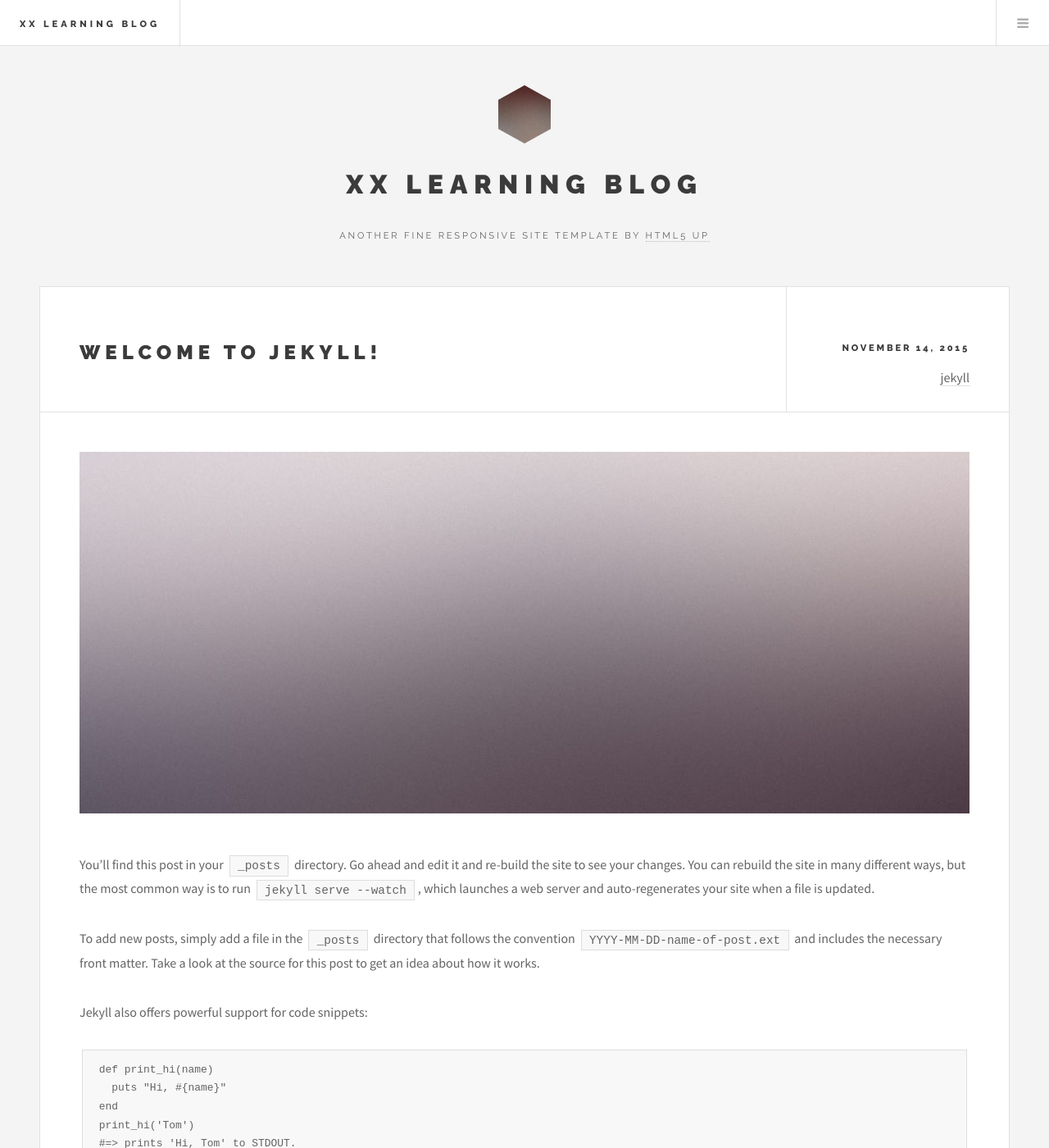
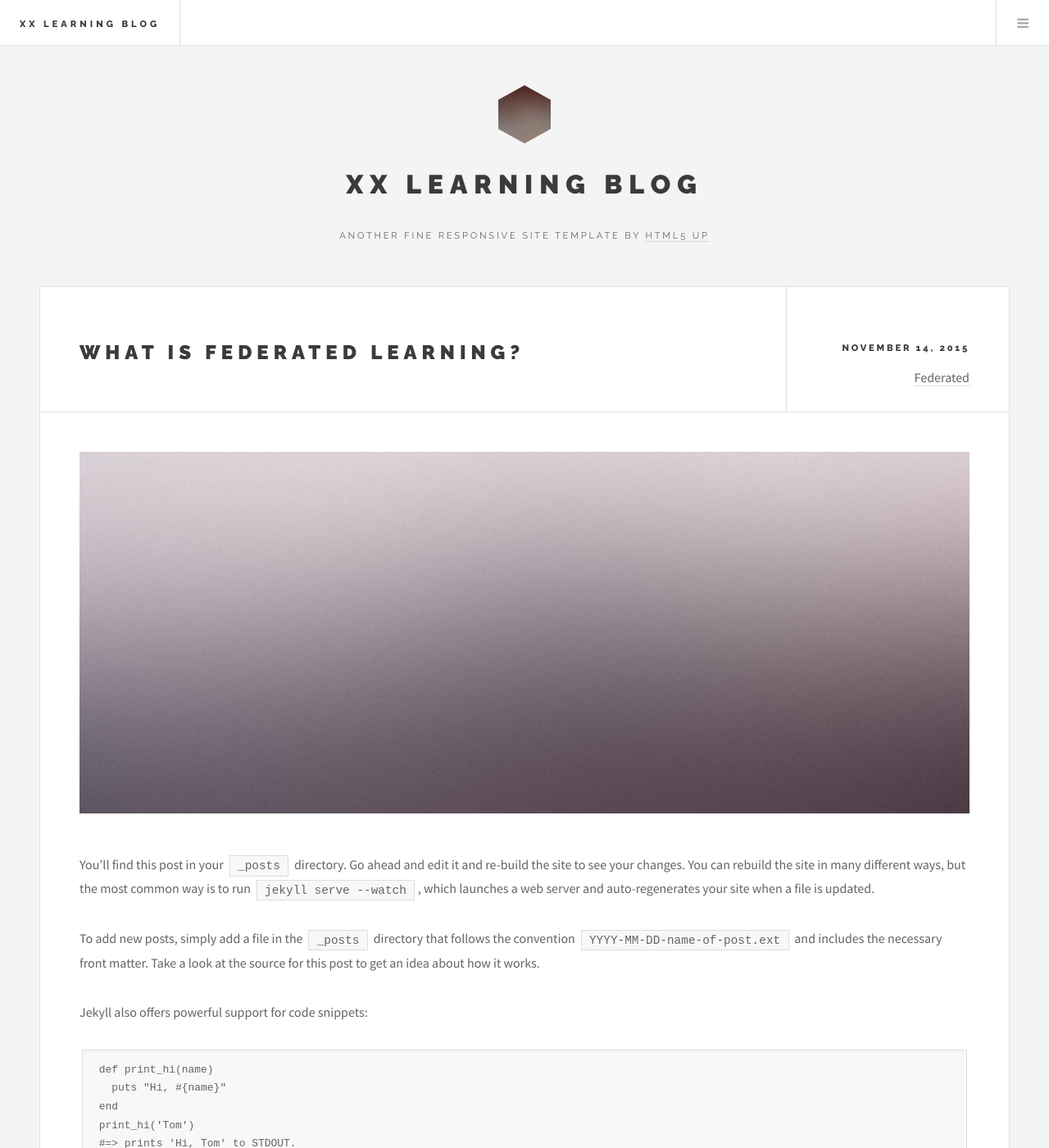
Before and after one commit to xxlearning/xxlearning.github.io, a Jekyll site: the page built from _posts/2015-11-14-welcome-to-jekyll.markdown, in a window 1280 px wide and 1400 px high. Shown: the whole window at 82% size. Built offline with Jekyll 4.4.1, drawn with Linux system fonts in a browser that asks for light colours; some of the changed text lies outside the part shown.

```diff
--- a/_config.yml
+++ b/_config.yml
@@ -7,8 +7,8 @@ description: > # this means to ignore newlines until "baseurl:"
   Google search results) and in your feed.xml site description.
 baseurl: "" # the subpath of your site, e.g. /blog/
 url: "https://xxlearning.github.io" # the base hostname & protocol for your site
-twitter_username: Learner
-github_username:  Learner
+twitter_username: xxlearning
+github_username: xxlearning
 
 # Build settings
 markdown: kramdown
--- a/_posts/2015-11-14-welcome-to-jekyll.markdown
+++ b/_posts/2015-11-14-welcome-to-jekyll.markdown
@@ -1,9 +1,9 @@
 ---
 layout: post
-title:  "Welcome to Jekyll!"
+title:  "What is Federated Learning?"
 date:   2015-11-14 16:52:07
-categories: jekyll update
-tags: jekyll update
+categories: Federated Learning
+tags: Federated Learning
 image: /images/pic02.jpg
 ---
 You’ll find this post in your `_posts` directory. Go ahead and edit it and re-build the site to see your changes. You can rebuild the site in many different ways, but the most common way is to run `jekyll serve --watch`, which launches a web server and auto-regenerates your site when a file is updated.
```
Also changed, not shown: README.md.
